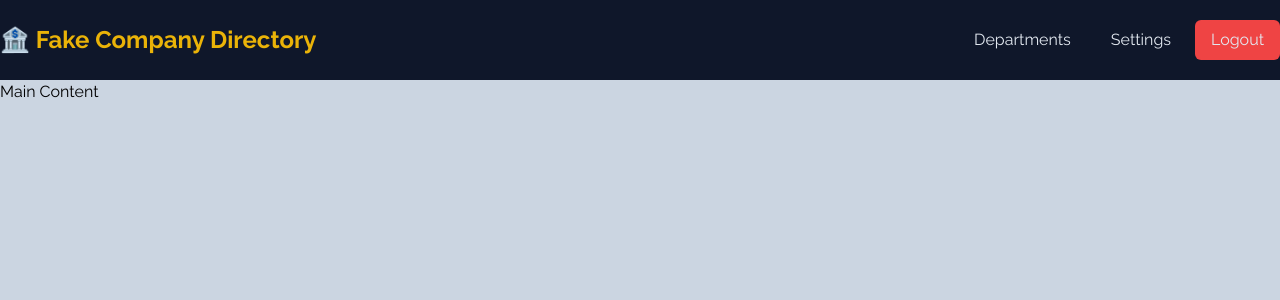
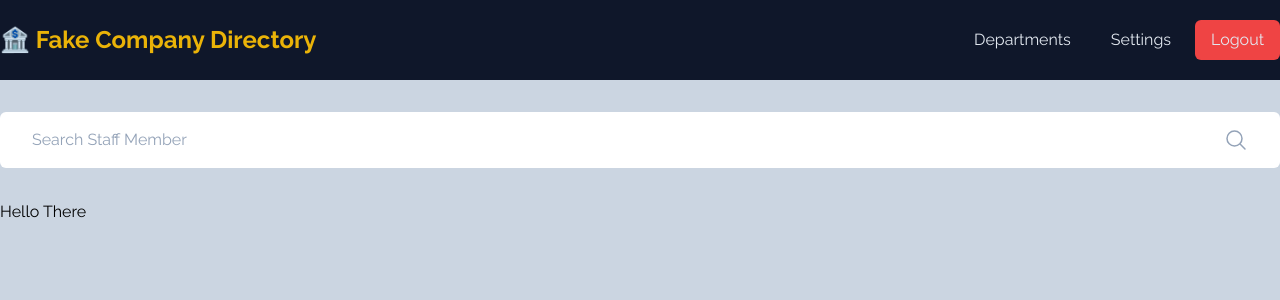
Before and after one commit to nhinojosa/company-directory, a Vue app: page / in a window 1280 px wide. Shown: the top 300 px of the page. Built offline with nearby package versions, Linux system fonts and the light colour scheme.

Commit message:
Added Search Bar

```diff
--- a/src/App.vue
+++ b/src/App.vue
@@ -1,6 +1,7 @@
 <script setup>
 
 import NavBar from './componets/NavBar.vue'
+import Main from './componets/Main.vue'
 
 
 </script>
@@ -9,7 +10,7 @@
 <template>
 
     <NavBar />
-    <h1>Main Content</h1>
+   <Main />
 
 
 
--- /dev/null
+++ b/src/componets/Main.vue
@@ -0,0 +1,19 @@
+<script setup>
+    import MainSearch from './MainSearch.vue'
+</script>
+
+<template>
+    <div class="wrapper">
+
+    <MainSearch />
+    <h1>Hello There</h1>
+
+    </div>
+</template>
+
+<style scoped lang="postcss">
+    .wrapper {
+        @apply container mx-auto flex flex-col gap-4 py-4;
+    }
+
+</style>
--- /dev/null
+++ b/src/componets/MainSearch.vue
@@ -0,0 +1,38 @@
+
+<template>
+
+    <div class="wrapper">
+        <input type="text" placeholder="Search Staff Member" class="search" />
+        <span class="icon">
+            <!-- ICON set down below-->
+            <!-- This code below is from "heroIcon.org"-->
+            <!-- icon images for website/webpage -->
+            <svg xmlns="http://www.w3.org/2000/svg"
+                 fill="none"
+                 viewBox="0 0 24 24"
+                 stroke-width="1.5"
+                 stroke="currentColor"
+                 class="w-6 h-6">
+
+            <path stroke-linecap="round"
+                  stroke-linejoin="round"
+                  d="M21 21l-5.197-5.197m0 0A7.5 7.5 0 105.196 5.196a7.5 7.5 0 0010.607 10.607z" />
+            </svg>
+            <!-- ICON setup above-->
+</span>
+    </div>
+</template>
+
+<style scoped lang="postcss">
+
+    .wrapper {
+        @apply relative flex w-full items-stretch;
+
+        .search{
+            @apply rounded-md border-0 px-8 py-4 text-slate-700 placeholder-slate-400 outline-none focus:ring focus:ring-yellow-500;
+        }
+        .icon {
+            @apply absolute right-0 z-10 py-4 pr-8 text-slate-400;
+        }
+    }
+</style>
```
